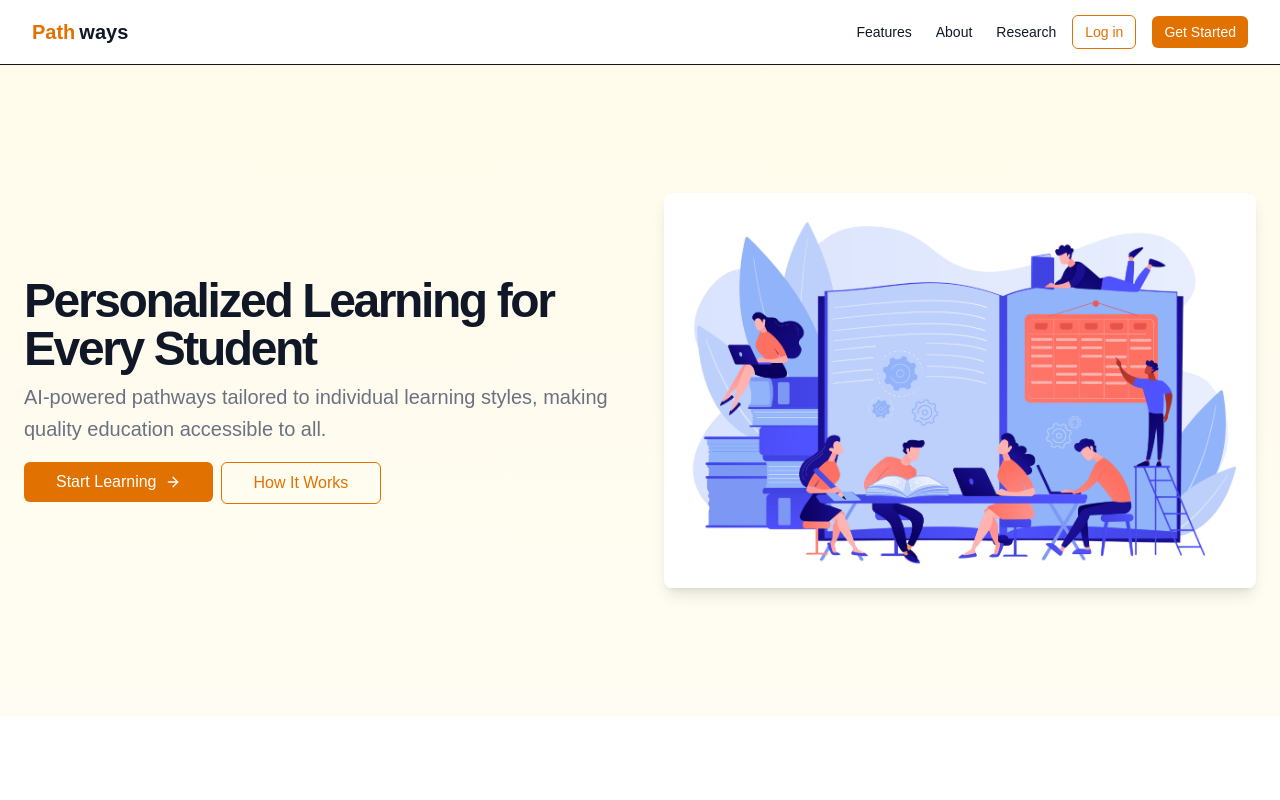
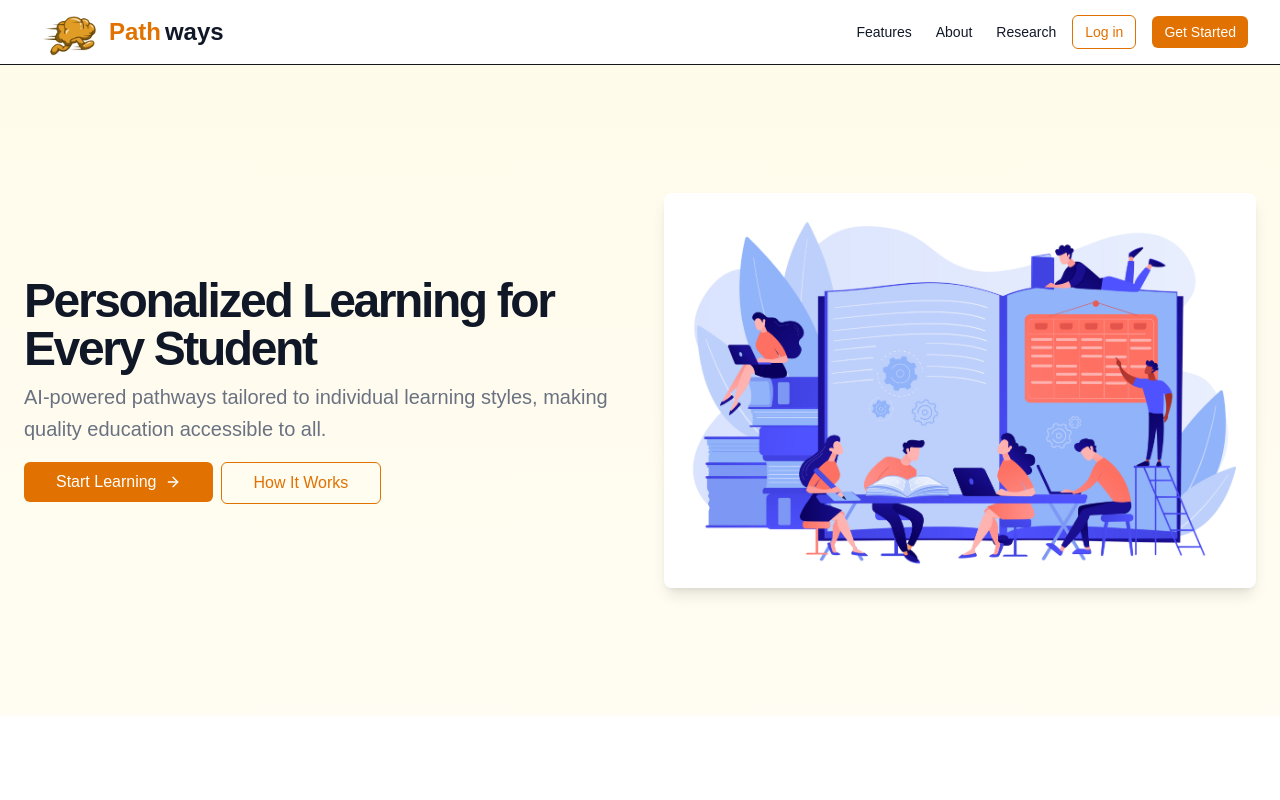
Before and after one commit to dhruvpatt/roadmaps, a Next.js app in the folder pathways/: page / in a window 1280 px wide. Shown: the top 800 px of the page. Built offline with nearby package versions, Linux system fonts and the light colour scheme.

Commit message:
published pathways logic

```diff
--- a/pathways/components/navbar.jsx
+++ b/pathways/components/navbar.jsx
@@ -21,7 +21,9 @@ export default function Navbar() {
       <div className="flex items-center">
       <button type="button" onClick={handlelogoClick}>
         <div className="flex items-center gap-1 text-xl font-bold cursor-pointer">
-          <img src="/logo.png" alt="Pathways" className="h-12 w-auto"></img>
+          <img src="/logo.png" className="h-12 w-auto"></img>
+          <span className="text-amber-600 text-2xl">Path</span>
+              <span className="text-gray-900 text-2xl">ways</span>
         </div>
       </button>
 
--- a/pathways/pages/LandingPage.jsx
+++ b/pathways/pages/LandingPage.jsx
@@ -40,8 +40,9 @@ export default function Home() {
         <div className="w-full flex h-16 items-center px-4 sm:px-6 lg:px-8">
           <div className="flex items-center gap-2">
             <div className="flex items-center gap-1 text-xl font-bold">
-              <span className="text-amber-600">Path</span>
-              <span className="text-gray-900">ways</span>
+              <img src="/logo.png" className="h-12 w-auto"></img>
+              <span className="text-amber-600 text-2xl">Path</span>
+              <span className="text-gray-900 text-2xl">ways</span>
             </div>
           </div>
           <nav className="ml-auto flex gap-4 sm:gap-6">
--- a/pathways/pages/pathways/[id].js
+++ b/pathways/pages/pathways/[id].js
@@ -230,8 +230,9 @@ const ViewPathwayPage = () => {
                     <div className="flex items-center justify-between">
                       <div className="flex items-center space-x-3">
                         <span className="text-orange-500">▶</span>
-                        <p className="font-medium text-sm">{mod.name}</p>
+                        <p className="text-lg font-bold">{mod.name}</p>
                       </div>
+                      {(viewMode === "teacher" && !roadmap.published) && (
                       <div className="w-1/8">
                         {!isEditing ? (
                           <button
@@ -245,6 +246,7 @@ const ViewPathwayPage = () => {
                           >Save</button>
                         )}
                       </div>
+                      )}
                     </div>
 
                     <p className="text-md text-gray-700 mt-2 italic">{mod.module_description}</p>
```
